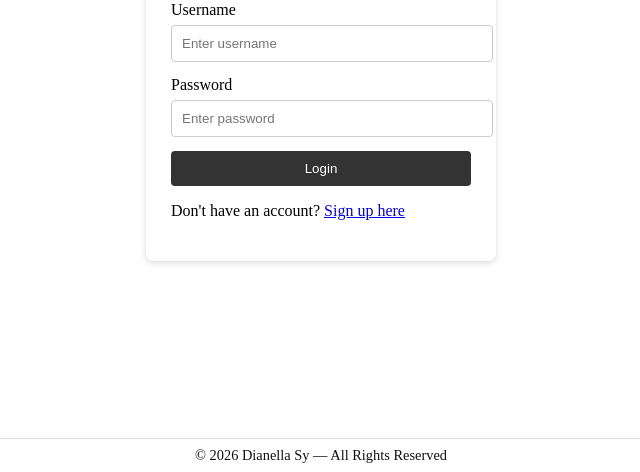
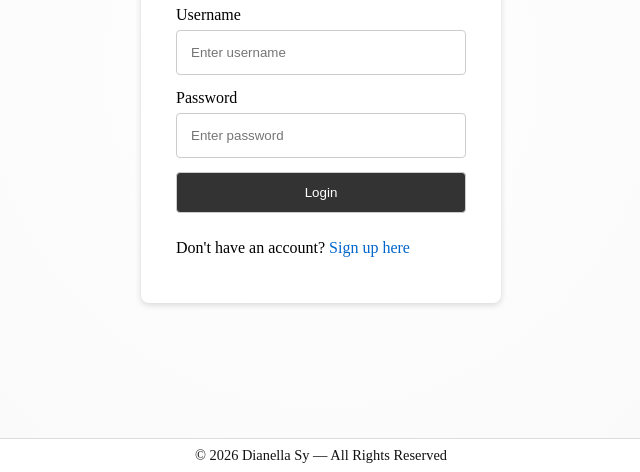
Before and after one commit to dianellasy/Personal-Finance-Tracker, a website: page public/index.html in a window 1280 px wide. Shown: the part 328-800 px from the top of the page, without its empty margins (319-959 px from the left). Drawn offline with Linux system fonts and the light colour scheme.

Commit message:
Finished UI for Home Page

```diff
--- a/public/styles.css
+++ b/public/styles.css
@@ -1,33 +1,45 @@
+* {
+    box-sizing: border-box;
+}
+
+
 /* Center the login box */
 .login-container {
-    width: 300px;
-    padding: 25px;
+    width: 360px;
+    padding: 30px 35px;
     background: white;
     border-radius: 8px;
     box-shadow: 0 2px 6px rgba(0, 0, 0, 0.15);
-    margin-top: 60px;
-    margin-bottom: 120px;
+    margin: 60px auto 120px auto;
 }
-
 
 /* Inputs */
 .login-container input {
     width: 100%;
-    padding: 10px;
+    padding: 14px;
     margin: 6px 0 14px 0;
     border-radius: 4px;
     border: 1px solid #ccc;
+    box-sizing: border-box;
 }
 
 /* Button */
 #loginButton {
     width: 100%;
-    padding: 10px;
+    padding: 12px;
     background: #333;
     color: white;
-    border: none;
+    border: 1px solid #ccc;
     border-radius: 4px;
     cursor: pointer;
+    transition: background 0.2s ease;
+    box-sizing: border-box;
+    margin-bottom: 10px;
+}
+
+/* Lighter gray hover effect */
+#loginButton:hover {
+    background: #555;
 }
 
 /* Error message */
@@ -39,10 +51,11 @@
 .signup-container {
     width: 300px;
     margin: 120px auto;
-    padding: 25px;
+    padding: 30px 35px;
     background: white;
     border-radius: 8px;
     box-shadow: 0 2px 6px rgba(0, 0, 0, 0.15);
+    color: #0066cc;
 }
 
 .success-message {
@@ -58,7 +71,7 @@
 }
 
 .calendar-day {
-    border: 1px solid #ccc;
+    border: 1px solid #ddd;
     padding: 10px;
     min-height: 80px;
     border-radius: 6px;
@@ -123,6 +136,7 @@ body {
     display: flex;
     flex-direction: column;
     min-height: 100vh;
+    background: radial-gradient(circle at center, #ffffff, #f7f7f7);
 }
 
 .content {
@@ -132,3 +146,12 @@ body {
     align-items: flex-start;
     padding-top: 60px;
 }
+
+a {
+    color: #0066cc;
+    text-decoration: none;
+}
+
+a:hover {
+    text-decoration: underline;
+}
```
